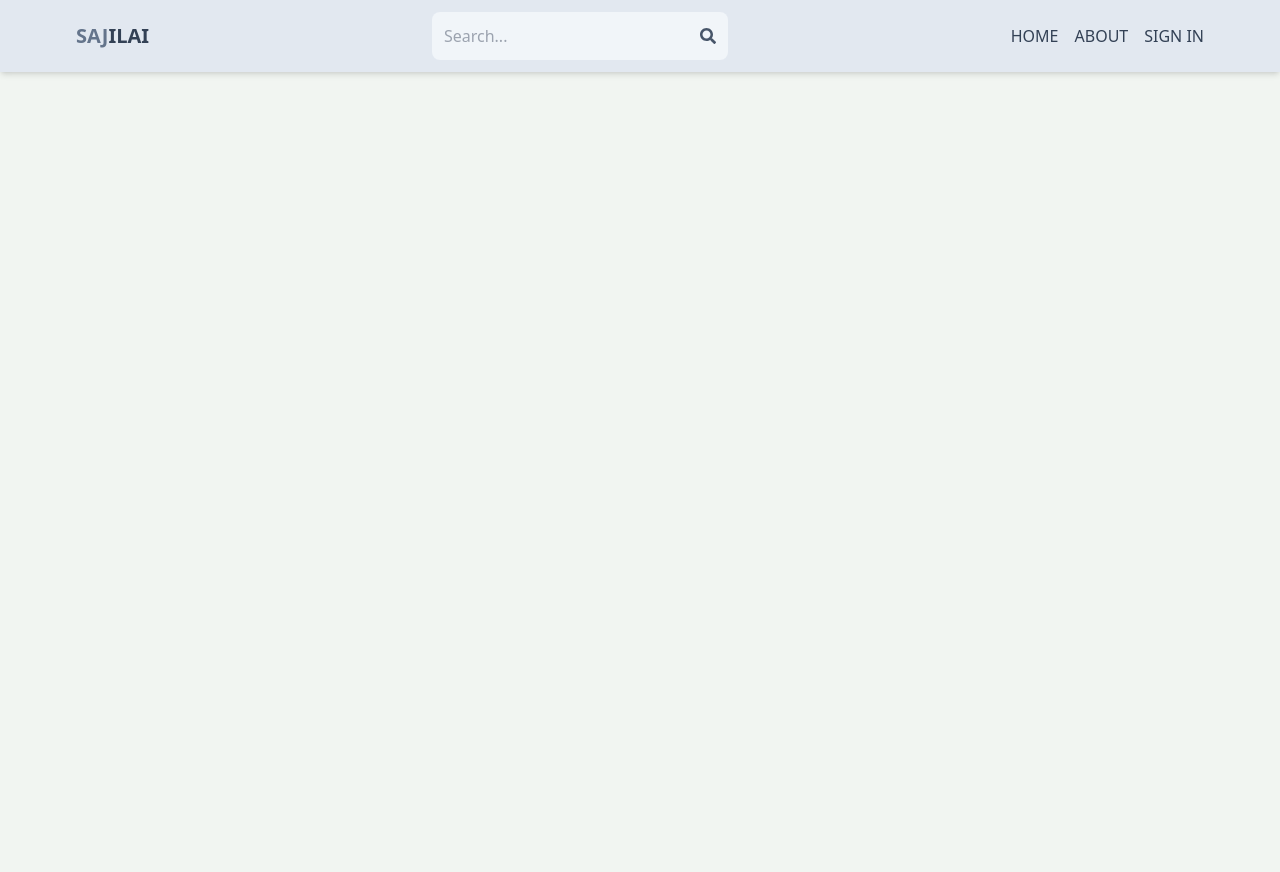
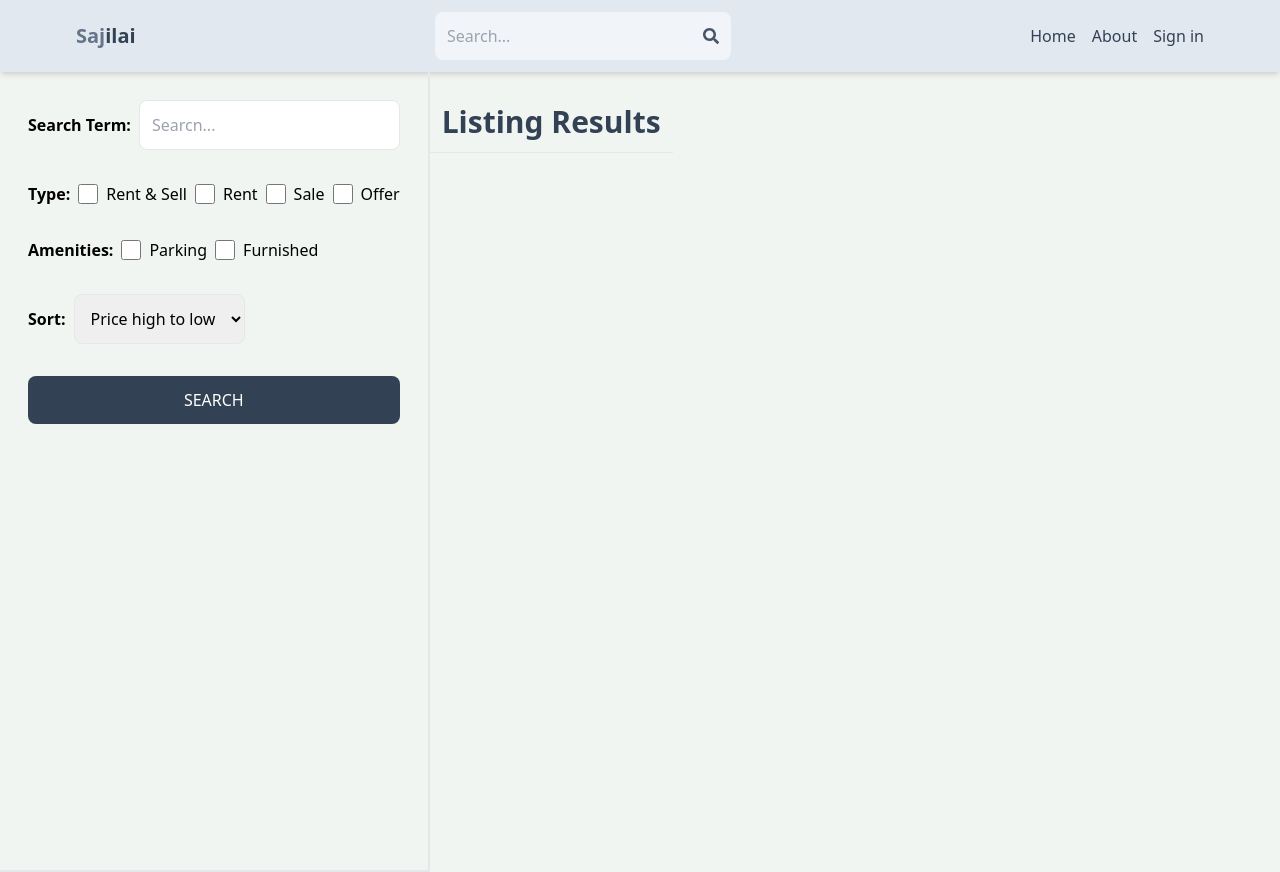
Before and after one commit to nabinhamal/sajilo, a React (Vite) app in the folder client/: page /search in a window 1280 px wide. Before the commit the page ends 800 px from the top, so only its background shows below. Built offline with nearby package versions, Linux system fonts and the light colour scheme; no server answers.

Commit message:
saerc ui

```diff
--- a/client/src/App.jsx
+++ b/client/src/App.jsx
@@ -9,6 +9,7 @@ import PrivateRoute from './components/PrivateRoute';
 import CreateListing from './pages/CreateListing';
 import UpdateListing from './pages/UpdateListing';
 import Listing from './pages/Listing';
+import Search from './pages/Search';
 
 
 
@@ -21,6 +22,7 @@ export default function App() {
         <Route path='/sign-in' element={<Sighin />} />
         <Route path='/sign-up' element={<SignUp />} />
         <Route path='/about' element={<About />} />
+        <Route path='/search' element={<Search />} />
         <Route path='/listing/:listingId' element={<Listing />} />
 
 
--- a/client/src/components/Header.jsx
+++ b/client/src/components/Header.jsx
@@ -1,40 +1,75 @@
-import {FaSearch} from 'react-icons/fa'
-import { Link } from 'react-router-dom'
-
+import { FaSearch } from 'react-icons/fa';
+import { Link, useNavigate } from 'react-router-dom';
 import { useSelector } from 'react-redux';
-
+import { useEffect, useState } from 'react';
 
 export default function Header() {
- const {currentUser } = useSelector(state => state.user)
+  const { currentUser } = useSelector((state) => state.user);
+  const [searchTerm, setSearchTerm] = useState('');
+  const navigate = useNavigate();
+  const handleSubmit = (e) => {
+    e.preventDefault();
+    const urlParams = new URLSearchParams(window.location.search);
+    urlParams.set('searchTerm', searchTerm);
+    const searchQuery = urlParams.toString();
+    navigate(`/search?${searchQuery}`);
+  };
+
+  useEffect(() => {
+    const urlParams = new URLSearchParams(location.search);
+    const searchTermFromUrl = urlParams.get('searchTerm');
+    if (searchTermFromUrl) {
+      setSearchTerm(searchTermFromUrl);
+    }
+  }, [location.search]);
   return (
-    <header className='bg-slate-200 shadow-md uppercase'>
-       <div className="flex justify-between  items-center max-w-6xl mx-auto p-3">
+    <header className='bg-slate-200 shadow-md'>
+      <div className='flex justify-between items-center max-w-6xl mx-auto p-3'>
         <Link to='/'>
           <h1 className='font-bold text-sm sm:text-xl flex flex-wrap'>
             <span className='text-slate-500'>Saj</span>
-            <span className='text-slate-700' >ilai</span>
+            <span className='text-slate-700'>ilai</span>
           </h1>
         </Link>
-            <form className='bg-slate-100 p-3 rounded-lg flex items-center  '>
-                <input type="text" placeholder='Search...' className='bg-transparent focus:outline-none w-24 sm:w-64 ' />
-                <FaSearch className='text-slate-600'/>
+        <form
+          onSubmit={handleSubmit}
+          className='bg-slate-100 p-3 rounded-lg flex items-center'
+        >
+          <input
+            type='text'
+            placeholder='Search...'
+            className='bg-transparent focus:outline-none w-24 sm:w-64'
+            value={searchTerm}
+            onChange={(e) => setSearchTerm(e.target.value)}
+          />
+          <button>
+            <FaSearch className='text-slate-600' />
+          </button>
         </form>
-<ul className='flex gap-4  '>
+        <ul className='flex gap-4'>
           <Link to='/'>
-
-    <li className='hidden sm:inline text-slate-700 hover:underline'>Home</li>
+            <li className='hidden sm:inline text-slate-700 hover:underline'>
+              Home
+            </li>
           </Link>
           <Link to='/about'>
-    <li className='hidden sm:inline text-slate-700 hover:underline'>About</li>
+            <li className='hidden sm:inline text-slate-700 hover:underline'>
+              About
+            </li>
           </Link>
           <Link to='/profile'>
             {currentUser ? (
-<img className='rounded-full h-7 w-7 object-cover' src={currentUser.avatar}  alt='profile'/>
-    )  : ( <li className=' text-slate-700 hover:underline'>Sign In</li>)}
+              <img
+                className='rounded-full h-7 w-7 object-cover'
+                src={currentUser.avatar}
+                alt='profile'
+              />
+            ) : (
+              <li className=' text-slate-700 hover:underline'> Sign in</li>
+            )}
           </Link>
-
         </ul>
       </div>
     </header>
-  )
+  );
 }
--- /dev/null
+++ b/client/src/pages/Search.jsx
@@ -0,0 +1,60 @@
+import React from 'react'
+
+export default function Search() {
+  return (
+    <div className='flex flex-col md:flex-row'>
+        <div className="p-7 border-b-2 md:border-r-2 md:min-h-screen ">
+            <form  className="flex flex-col gap-8">
+                <div className="flex items-center gap-2 ">
+                    <label className='whitespace-nowrap font-semibold'>Search Term:</label>
+                    <input type="text" id='searchTerm' placeholder='Searcn...' className='border rounded-lg p-3 w-full' />
+                </div>
+                <div className="flex gap-2 flex-wrap items-center">
+                    <labelc className='font-semibold'>Type:</labelc>
+                    <div className="flex gap-2 ">
+                        <input type="checkbox" id='all' className='w-5' />
+                        <span>Rent & Sell</span>
+                    </div>
+                    <div className="flex gap-2 ">
+                        <input type="checkbox" id='rent' className='w-5' />
+                        <span>Rent</span>
+                    </div>
+                    <div className="flex gap-2 ">
+                        <input type="checkbox" id='sale' className='w-5' />
+                        <span>Sale</span>
+                    </div>
+                    <div className="flex gap-2 ">
+                        <input type="checkbox" id='offer' className='w-5' />
+                        <span>Offer</span>
+                    </div>
+                </div>
+
+                <div className="flex gap-2 flex-wrap items-center">
+                    <label className='font-semibold'>Amenities:</label>
+                    <div className="flex gap-2 ">
+                        <input type="checkbox" id='parking' className='w-5' />
+                        <span>Parking</span>
+                    </div>
+                    <div className="flex gap-2 ">
+                        <input type="checkbox" id='furnished' className='w-5' />
+                        <span>Furnished</span>
+                    </div>
+                    </div>
+                   <div className="flex items-center gap-2">
+                    <label  className='font-semibold'>Sort: </label>
+                    <select  id="sort_order" className='border rounded-lg p-3 '>
+                        <option value="">Price high to low</option>
+                        <option value="">Price low to high</option>
+                        <option value="">Latest</option>
+                        <option value="">Oldest</option>
+                    </select>
+                   </div>
+               <button className='bg-slate-700 text-white p-3 rounded-lg uppercase hover:opacity-100'>Search</button>
+            </form>
+        </div>
+        <div className="">
+            <h1 className="text-3xl font-semibold border-b p-3 text-slate-700 mt-5">Listing Results</h1>
+        </div>
+    </div>
+  )
+}
```
Also changed, not shown: 1 other file (tests, documents, lock files or other folders). Lines whose indentation alone changed are shown as unchanged.
